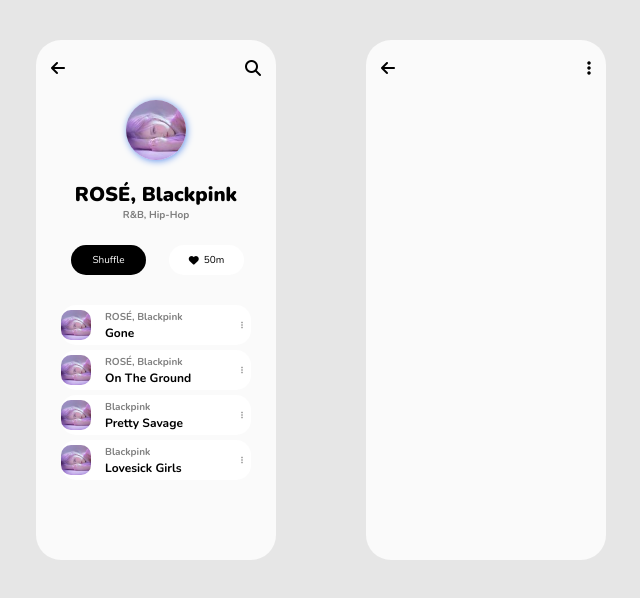
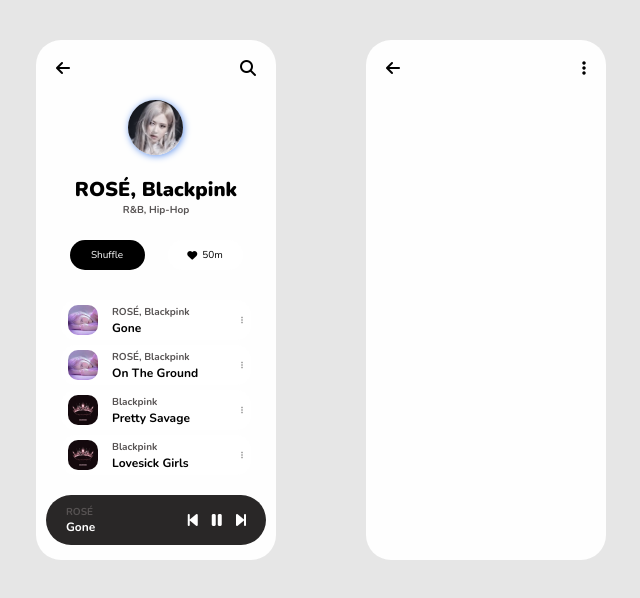
Before and after one commit to kangho-Noh/music-app-display-with-htmlcss, a plain HTML site: page index.html in a window 1280 px wide. Shown: the whole page, without its empty margins (319-959 px from the left). Drawn offline with nearby package versions, Linux system fonts and the light colour scheme.

Commit message:
Add nowplaying bar

```diff
--- /dev/null
+++ b/css/components/nowplaying.css
@@ -0,0 +1,26 @@
+.nowplaying-bar {
+  margin-top: 15px;
+  position: relative;
+  border-radius: 40px;
+  height: 50px;
+  width: 220px;
+  background-color: rgb(41, 39, 39);
+  display: flex;
+  align-items: center;
+}
+.nowplaying-titles {
+  display: flex;
+  flex-direction: column;
+  justify-content: center;
+}
+.nowplaying-titles span {
+  margin: 2px 20px;
+}
+.nowplaying__btn {
+  position: absolute;
+  right: 10px;
+}
+.nowplaying__btn i {
+  margin-right: 10px;
+  color: white;
+}
--- a/css/components/profile.css
+++ b/css/components/profile.css
@@ -5,8 +5,8 @@
   align-items: center;
 }
 .profile img {
-  height: 60px;
-  width: 60px;
+  width: 55px;
+  height: 55px;
   border-radius: 50%;
   box-shadow: 1px 1px 7px cornflowerblue;
   margin-bottom: 20px;
@@ -19,7 +19,7 @@
   font-weight: 800;
 }
 .profile__subtitle {
-  color: rgba(0, 0, 0, 0.5);
+  color: rgb(87, 83, 83);
   font-size: 10px;
   font-weight: 600;
 }
--- a/css/components/status-bar.css
+++ b/css/components/status-bar.css
@@ -6,7 +6,11 @@
   height: 20px;
   display: flex;
 }
+#status-bar i:first-child {
+  position: absolute;
+  left: 20px;
+}
 #status-bar i:last-child {
   position: absolute;
-  right: 30px;
+  right: 20px;
 }
--- a/css/screens/buttons.css
+++ b/css/screens/buttons.css
@@ -5,7 +5,6 @@
   margin-top: 25px;
 }
 .buttons__shuffle {
-  margin-left: 35px;
   display: flex;
   align-items: center;
   justify-content: center;
--- a/css/screens/songlist.css
+++ b/css/screens/songlist.css
@@ -23,6 +23,7 @@
 }
 
 .song__img {
+  margin-left: 7px;
   height: 30px;
   width: 30px;
   border-radius: 10px;
--- a/css/style.css
+++ b/css/style.css
@@ -3,10 +3,11 @@
 /*components*/
 @import "components/profile.css";
 @import "components/status-bar.css";
+@import "components/nowplaying.css";
 
 /*screens*/
 @import "screens/buttons.css";
-@import "screens/buttons.css";
+@import "screens/songlist.css";
 
 html,
 body,
@@ -148,57 +149,16 @@ body {
   justify-content: space-between;
 }
 .two-sections > div {
-  background-color: #fafafa;
+  display: flex;
+  flex-direction: column;
+  align-items: center;
+  background-color: #fefefe;
   height: 520px;
   width: 240px;
   margin: 40px;
   border-radius: 25px;
 }
 
-.song-list {
-  margin-top: 30px;
-  display: flex;
-  flex-direction: column;
-  justify-content: center;
-  align-items: center;
+.title-white {
+  color: white;
 }
-
-.song-list li {
-  position: relative;
-  display: flex;
-  align-items: center;
-  margin-bottom: 5px;
-  height: 40px;
-  width: 190px;
-  background-color: white;
-  border-radius: 15px;
-  font-size: 8px;
-}
-.song-list li > div {
-  display: flex;
-  align-items: center;
-}
-
-.song__img {
-  height: 30px;
-  width: 30px;
-  border-radius: 10px;
-}
-.song__titles {
-  display: flex;
-  flex-direction: column;
-  justify-content: center;
-}
-.song__titles > span {
-  margin: 2.5px 14px;
-}
-
-.song__elipses {
-  opacity: 40%;
-  position: absolute;
-  right: 8px;
-}
-.song-titles__title {
-  font-weight: 700;
-  font-size: 12px;
-}
--- a/index.html
+++ b/index.html
@@ -5,7 +5,7 @@
     <meta charset="UTF-8" />
     <meta http-equiv="X-UA-Compatible" content="IE=edge" />
     <meta name="viewport" content="width=device-width, initial-scale=1.0" />
-    <title>test</title>
+    <title>music app clone</title>
   </head>
   <body>
     <div class="two-sections">
@@ -14,7 +14,7 @@
           <i class="fas fa-arrow-left"></i><i class="fas fa-search"></i>
         </div>
         <div class="profile">
-          <img src="img/rose.jpg" />
+          <img src="img/roseprofile.jpg" />
           <span class="profile__title">ROSÉ, Blackpink</span
           ><span class="profile__subtitle">R&B, Hip-Hop</span>
         </div>
@@ -49,7 +49,7 @@
           </li>
           <li>
             <div>
-              <img class="song__img" src="img/rose.jpg" />
+              <img class="song__img" src="img/thealbum.jpg" />
               <div class="song__titles">
                 <span class="profile__subtitle">Blackpink</span
                 ><span class="song-titles__title">Pretty Savage</span>
@@ -59,7 +59,7 @@
           </li>
           <li>
             <div>
-              <img class="song__img" src="img/rose.jpg" />
+              <img class="song__img" src="img/thealbum.jpg" />
               <div class="song__titles">
                 <span class="profile__subtitle">Blackpink</span
                 ><span class="song-titles__title">Lovesick Girls</span>
@@ -68,6 +68,18 @@
             </div>
           </li>
         </ul>
+
+        <div class="nowplaying-bar">
+          <div class="nowplaying-titles">
+            <span class="profile__subtitle">ROSÉ</span
+            ><span class="song-titles__title title-white">Gone</span>
+          </div>
+          <div class="nowplaying__btn">
+            <i class="fas fa-step-backward"></i>
+            <i class="fas fa-pause"></i>
+            <i class="fas fa-step-forward"></i>
+          </div>
+        </div>
       </div>
 
       <div>
```
Also changed, not shown: img/roseprofile.jpg (added), img/thealbum.jpg (added), 1 other file.
